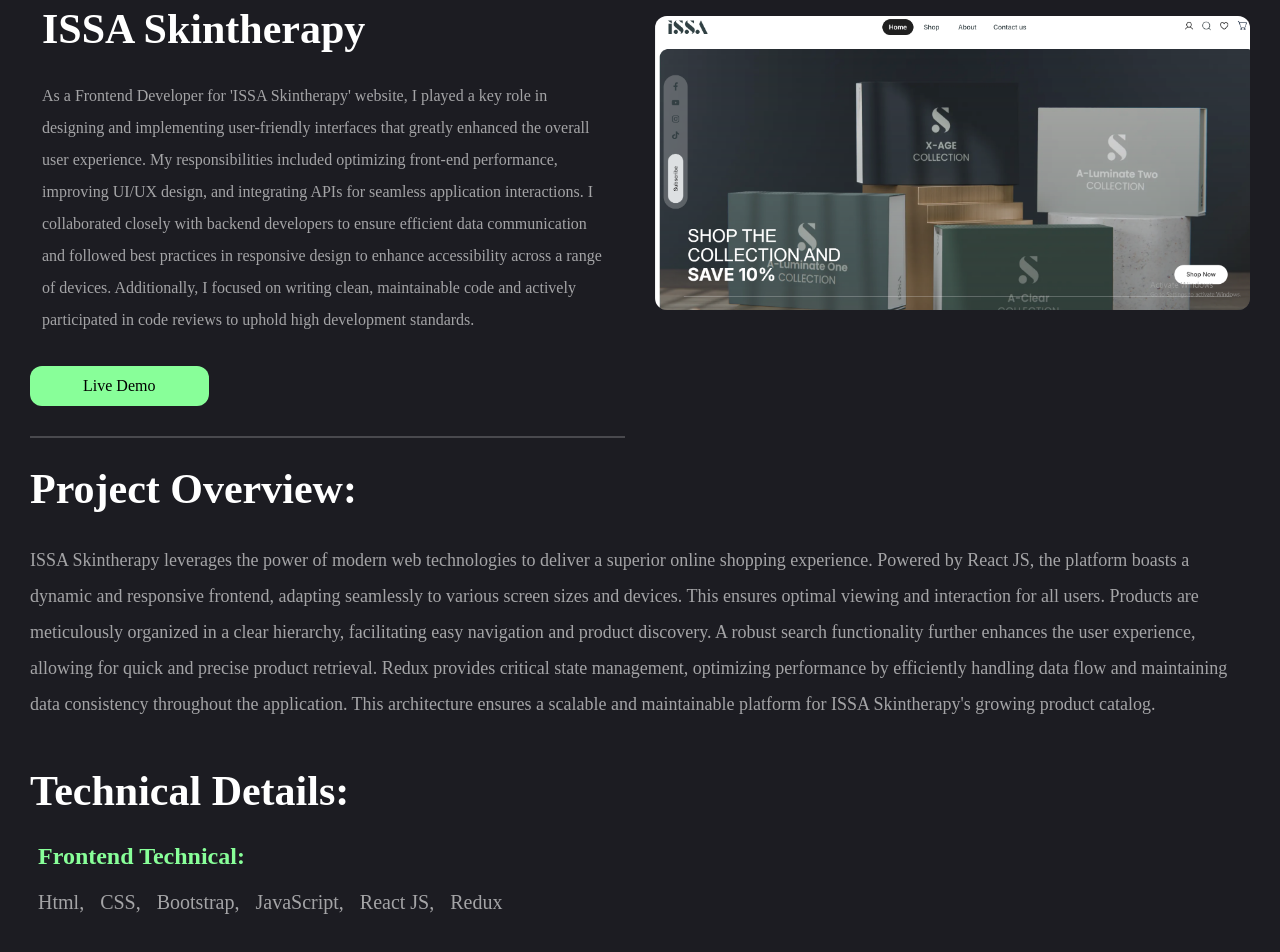
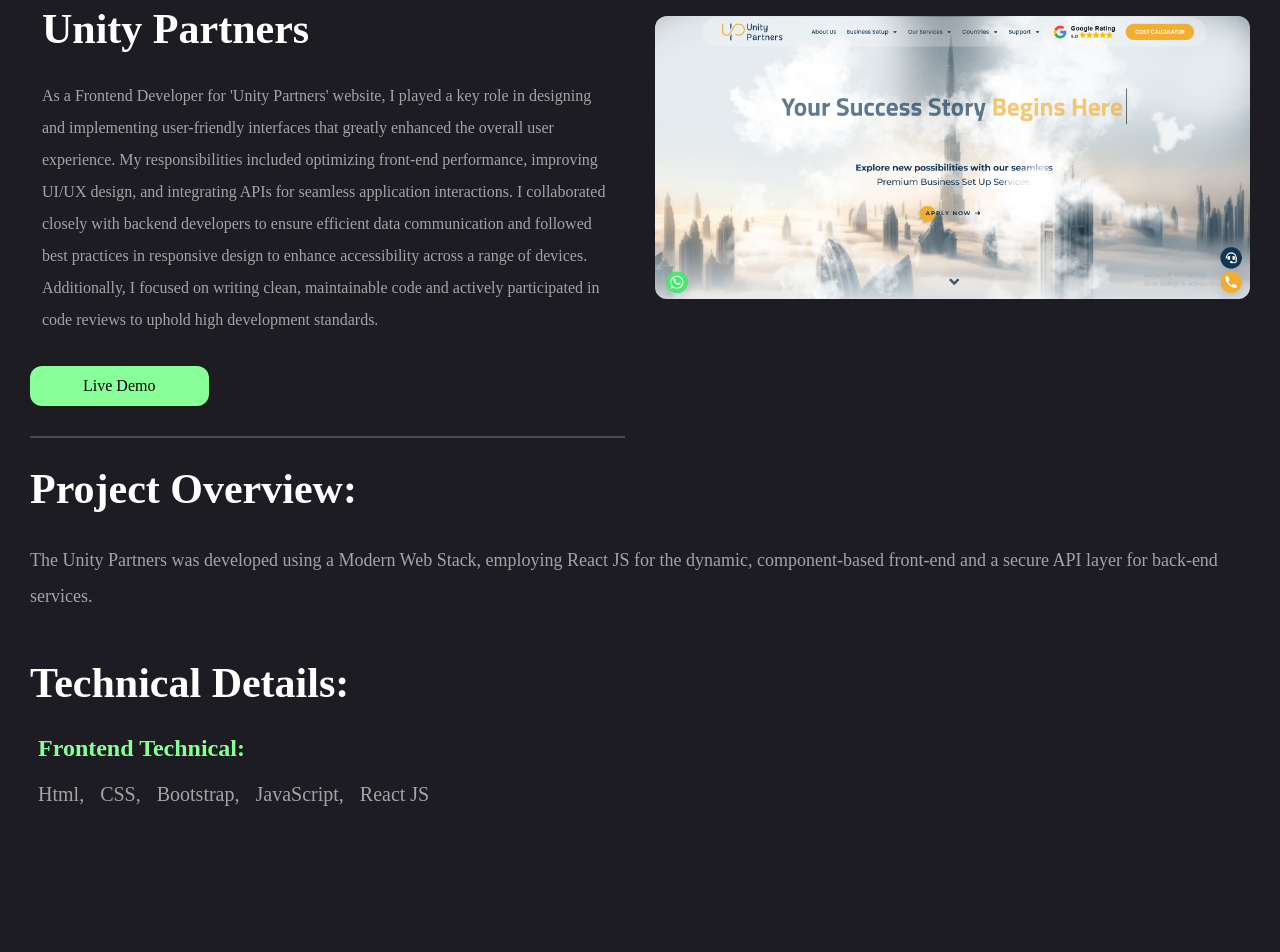
Before and after one commit to YoumnaYazji/My-Portfolio, a Next.js app: page /projects/1 in a window 1280 px wide. Shown: the part 220-1172 px from the top of the page. After the commit the page ends 1076 px from the top, so only its background shows below. Built offline with nearby package versions, Linux system fonts and the light colour scheme.

Commit message:
Fix : Edit Projects

```diff
--- a/app/projects.json
+++ b/app/projects.json
@@ -1,21 +1,20 @@
 [
   {
     "id": "1",
-    "title": "ISSA Skintherapy",
-    "description": "As a Frontend Developer for 'ISSA Skintherapy' website, I played a key role in designing and implementing user-friendly interfaces that greatly enhanced the overall user experience. My responsibilities included optimizing front-end performance, improving UI/UX design, and integrating APIs for seamless application interactions. I collaborated closely with backend developers to ensure efficient data communication and followed best practices in responsive design to enhance accessibility across a range of devices. Additionally, I focused on writing clean, maintainable code and actively participated in code reviews to uphold high development standards.",
+    "title": "Unity Partners",
+    "description": "As a Frontend Developer for 'Unity Partners' website, I played a key role in designing and implementing user-friendly interfaces that greatly enhanced the overall user experience. My responsibilities included optimizing front-end performance, improving UI/UX design, and integrating APIs for seamless application interactions. I collaborated closely with backend developers to ensure efficient data communication and followed best practices in responsive design to enhance accessibility across a range of devices. Additionally, I focused on writing clean, maintainable code and actively participated in code reviews to uphold high development standards.",
     "stack": [
       { "name": "Html" },
       { "name": "CSS" },
       { "name": "Bootstrap" },
       { "name": "JavaScript" },
-      { "name": "React JS" },
-      { "name": "Redux" }
+      { "name": "React JS" }
     ],
-    "image": "/issa.png",
-    "liveDemoLink": "https://issaskintherapy.com/",
-     "projectoverview":"ISSA Skintherapy leverages the power of modern web technologies to deliver a superior online shopping experience. Powered by React JS, the platform boasts a dynamic and responsive frontend, adapting seamlessly to various screen sizes and devices. This ensures optimal viewing and interaction for all users. Products are meticulously organized in a clear hierarchy, facilitating easy navigation and product discovery. A robust search functionality further enhances the user experience, allowing for quick and precise product retrieval. Redux provides critical state management, optimizing performance by efficiently handling data flow and maintaining data consistency throughout the application. This architecture ensures a scalable and maintainable platform for ISSA Skintherapy's growing product catalog."
+    "image": "/unity.png",
+    "liveDemoLink": "https://unitypartners.ae",
+   "projectoverview": "The Unity Partners was developed using a Modern Web Stack, employing React JS for the dynamic, component-based front-end and a secure API layer for back-end services."
   },
-  {
+   {
     "id": "2",
     "title": "Watch Oasis",
     "description": "In my role as a Frontend Developer for 'Watch Oasis' website, I was instrumental in creating and implementing intuitive user interfaces that promote smooth user experiences. My duties involved optimizing front-end performance, improving UI/UX design, and integrating APIs to ensure seamless interactions between the application and its users. I worked closely with backend developers to guarantee efficient data flow and adhered to best practices in responsive design to improve accessibility across various devices.",
@@ -30,23 +29,9 @@
     "liveDemoLink": "https://www.watchoasis.ae/",
      "projectoverview":"The Watch Oasis is developed using React JS, a popular JavaScript library for building user interfaces. This simple yet elegant website showcases a collection of watches, featuring a clean and responsive design. The platform includes essential pages such as a Home page to highlight featured products, an About page to share the brand's story and values, and a Contact page for customer inquiries. The intuitive navigation and well-organized layout ensure a seamless browsing experience for users."
   },
-  {
+
+    {
     "id": "3",
-    "title": "L'Antica Pizzeria",
-    "description": "As a Frontend Developer for 'L'Antica Pizzeria' website, I played a key role in designing and developing user-friendly interfaces that enhance the overall user experience. My responsibilities included optimizing front-end performance, refining UI/UX design, and integrating APIs to facilitate smooth interactions between the application and its users. I collaborated closely with backend developers to ensure effective data flow and followed best practices in responsive design to enhance accessibility across different devices.",
-    "stack": [
-      { "name": "Html" },
-      { "name": "CSS" },
-      { "name": "Tailwind" },
-      { "name": "JavaScript" },
-      { "name": "React JS" }
-    ],
-    "image": "/pizzara.png",
-    "liveDemoLink": "https://anticapizzeriadamichele.ae/",
-    "projectoverview":"The Antica Pizzeria Da Michele website aims to provide an engaging online presence for one of the most renowned pizzerias, showcasing its rich history, menu offerings, and dining experience. The website is developed using React JS, a popular JavaScript library for building user interfaces, and serves as a digital platform to attract new customers, retain existing ones, and facilitate online orders.The main key feature of the website is Instagram Integration: Incorporated a live feed from the restaurant's Instagram account, showcasing vibrant photos and updates directly on the website. This feature keeps content fresh and engages visitors with the restaurant's latest dishes and events."
-  },
-    {
-    "id": "4",
     "title": "The Way",
     "description": "As a Frontend Developer for 'The Way' website, I was instrumental in crafting and implementing intuitive user interfaces that improve the overall user experience. My role involved optimizing front-end performance, enhancing UI/UX design, and integrating APIs to ensure seamless interactions between the application and its users. I worked closely with backend developers to guarantee efficient data flow and adhered to best practices in responsive design to improve accessibility across various devices.",
     "stack": [
@@ -61,20 +46,9 @@
     "projectoverview":"The Way is a high-end concierge organization offering a comprehensive suite of luxury services, catering to discerning clientele. These services encompass a wide range of needs, including seamless hotel and villa reservations, curated entertainment experiences, access to premium luxury car rentals, exclusive restaurant reservations, and a diverse portfolio of additional bespoke services. The platform underpinning this extensive service offering is built using React JS, a powerful JavaScript library for building dynamic and responsive user interfaces. This choice of technology enables the creation of a highly scalable and maintainable frontend architecture, capable of handling a large volume of requests and accommodating future service expansions. The component-based nature of React promotes code reusability and simplifies the development process, ensuring efficient updates and feature additions. This robust technical foundation allows The Way to deliver a seamless user experience across all devices."
   },
     {
-    "id": "5",
+    "id": "4",
     "title": "Aix Investment",
     "description":"As a Frontend Developer for 'Aix Investment' website, I developed and maintained the website using WordPress, focusing on creating user-friendly interfaces and enhancing the overall user experience. My responsibilities included optimizing front-end performance , improving UI/UX design by customizing themes and integrating plugins, and ensuring cross-browser compatibility and responsive design for optimal viewing across various devices.",
-    "stack": [
-      { "name": "WordPress" }
-    ],
-    "image": "/aix.png",
-    "liveDemoLink": "https://www.aixinvestment.com/",
-    "projectoverview":"The AIX Investment website is built with WordPress, a flexible platform that allows for a customized design and user experience. This enables AIX Investment to present its brand and investment services in a professional and engaging manner."
-  },
-    {
-    "id": "6",
-    "title": "ISSA Skintherapy",
-    "description": "As a Frontend Developer for 'ISSA Skintherapy' website, I played a key role in designing and implementing user-friendly interfaces that greatly enhanced the overall user experience. My responsibilities included optimizing front-end performance, improving UI/UX design, and integrating APIs for seamless application interactions. I collaborated closely with backend developers to ensure efficient data communication and followed best practices in responsive design to enhance accessibility across a range of devices. Additionally, I focused on writing clean, maintainable code and actively participated in code reviews to uphold high development standards.",
     "stack": [
       { "name": "Html" },
       { "name": "CSS" },
@@ -82,16 +56,21 @@
       { "name": "JavaScript" },
       { "name": "React JS" }
     ],
-    "image": "/issa.png",
-    "liveDemoLink": "https://issaskintherapy.com/",
-    "projectoverview": "ISSA Skintherapy leverages the power of modern web technologies to deliver a superior online shopping experience. Powered by React JS, the platform boasts a dynamic and responsive frontend, adapting seamlessly to various screen sizes and devices. This ensures optimal viewing and interaction for all users. Products are meticulously organized in a clear hierarchy, facilitating easy navigation and product discovery. A robust search functionality further enhances the user experience, allowing for quick and precise product retrieval. Redux provides critical state management, optimizing performance by efficiently handling data flow and maintaining data consistency throughout the application. This architecture ensures a scalable and maintainable platform for ISSA Skintherapy's growing product catalog."
+    "image": "/aix.png",
+    "liveDemoLink": "https://www.aixinvestment.com/",
+    "projectoverview":"The AIX Investment website is built with React JS, a flexible platform that allows for a customized design and user experience. This enables AIX Investment to present its brand and investment services in a professional and engaging manner."
   },
+
     {
-    "id": "7",
+    "id": "5",
     "title": "We are the future",
-    "description":"As a Frontend Developer for 'We are the future' website, I developed and maintained the website using WordPress, focusing on creating user-friendly interfaces and enhancing the overall user experience. My responsibilities included optimizing front-end performance , improving UI/UX design by customizing themes and integrating plugins, and ensuring cross-browser compatibility and responsive design for optimal viewing across various devices.",
+    "description":"As a Frontend Developer for 'We are the future' website, I developed and maintained the website using React JS, focusing on creating user-friendly interfaces and enhancing the overall user experience. My responsibilities included optimizing front-end performance , improving UI/UX desgin, and ensuring cross-browser compatibility and responsive design for optimal viewing across various devices.",
     "stack": [
-      { "name": "Wordpress" }
+      { "name": "Html" },
+      { "name": "CSS" },
+      { "name": "Tailwind" },
+      { "name": "JavaScript" },
+      { "name": "React JS" }
 
     ],
     "image": "/future.png",
--- a/app/resume/page.jsx
+++ b/app/resume/page.jsx
@@ -59,7 +59,17 @@
         {
         company:'Freelancer.',
         position:'Software Engineer & Frontend developer',
-        duration :'2023- Present',
+        duration :'2024- Present',
+    },
+     {
+        company:'Devora.',
+        position:'Frontend developer',
+        duration :'October 2024- April 2025',
+    },
+    {
+        company:'Webber.',
+        position:'Software Engineer & Frontend developer',
+        duration :'May 2025- Present',
     },
 ]
 }
--- a/app/work/page.jsx
+++ b/app/work/page.jsx
@@ -7,8 +7,8 @@
 const projects=[
     {
         id:'1',
-        title:'ISSA Skintherapy',
-        description:'ISSA Skintherapy\'s website uses React and Redux to provide a responsive, user-friendly experience with efficient product browsing and search.',
+        title:'Unity Partners',
+        description:'Unity Partners\'s website uses React to provide a responsive, user-friendly experience and enabling a scalable and maintainable frontend.',
         icon:<RiGlobalLine/>,
         stack:[
             {
@@ -31,8 +31,8 @@
             },
 
         ],
-        image:'/issa.png',
-        liveDemoLink: 'https://issaskintherapy.com/',
+        image:'/unity.png',
+        liveDemoLink: 'https://www.unitypartners.ae/',
 
     },
     {
@@ -65,38 +65,9 @@
         liveDemoLink: 'https://www.watchoasis.ae/',
 
     },
+
     {
         id:'3',
-        title:'L\'Antica Pizzeria',
-        description:'The Antica Pizzeria Da Michele website uses React and features an integrated Instagram feed to showcase its latest photos.',
-        icon:<RiGlobalLine/>,
-        stack:[
-            {
-                name:'React JS',
-            },
-            {
-                name:'Redux',
-            },
-            {
-                name:'Bootstrap',
-            },
-            {
-                name:'Chart JS',
-            },
-            {
-                name:'Laravel ',
-            },
-            {
-                name:'MySQL',
-            },
-
-        ],
-        image:'/pizzara.png',
-        liveDemoLink: 'https://anticapizzeriadamichele.ae/',
-
-    },
-    {
-        id:'4',
         title:'The Way',
         description:'The Way, a luxury concierge service, uses React JS to power its platform, enabling a scalable and maintainable frontend.',
         icon:<RiGlobalLine/>,
@@ -126,9 +97,9 @@
 
     },
     {
-        id:'5',
+        id:'4',
         title:'Aix Investment',
-        description:'The AIX Investment website uses WordPress for a customizable design and user experience, allowing them to present their services',
+        description:'The AIX Investment website uses React JS for a customizable design and user experience, allowing them to present their services',
         icon:<RiGlobalLine/>,
         stack:[
             {
@@ -157,9 +128,9 @@
     },
 
     {
-        id:'7',
+        id:'5',
         title:'We are the future',
-        description:'"We Are The Future" uses WordPress to present its vision on a dynamic homepage, complemented by a projects page showcasing completed work.',
+        description:'"We Are The Future" uses React JS to present its vision on a dynamic homepage, complemented by a projects page showcasing completed work.',
         icon:<RiGlobalLine/>,
         stack:[
             {
@@ -194,7 +165,7 @@
 
     return(
         <>
-            <h5 className="text-accent text-center xs:px-10">Visit my projects and keep your feedback</h5>
+            <h5 className="text-accent text-center xs:px-10">Visit some of my projects and keep your feedback</h5>
             <h1 className="text-[66px] text-center xs:text-[58px] xs:px-5">My Projects</h1>
               <section className="min-h-[80vh] flex flex-col justify-center py-12 xl:py-0 xl:px-32 md:px-5 xs:px-8 rounded-xl">
                          <motion.div initial={{opacity:0}} animate={{opacity:1, transition :{delay:2, duration:0.4, ease:"easeIn"
```
Also changed, not shown: public/unity.png (added), 1 other file (tests, documents, lock files or other folders).
